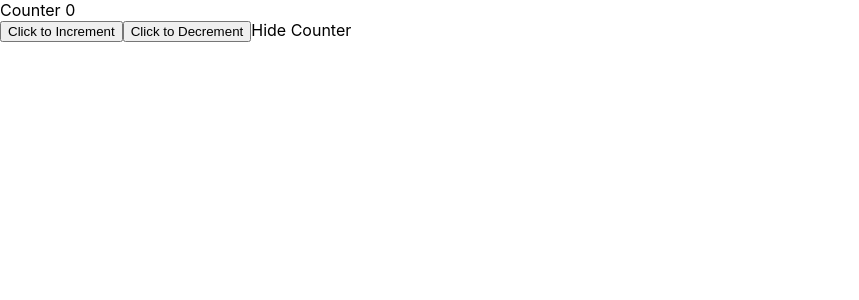
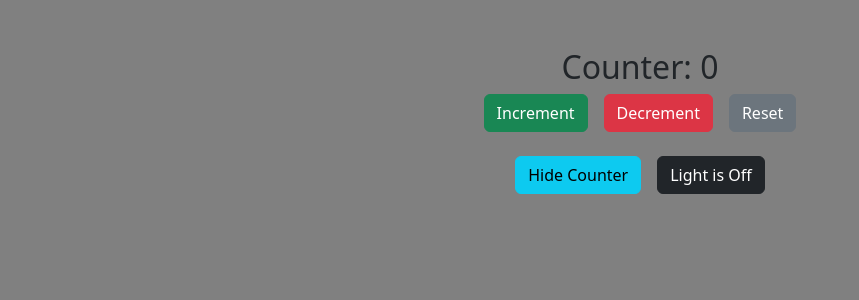
Before and after one commit to Fiza-khan1/Hooks-in-react, a React (Create React App) app: page / in a window 1280 px wide. Shown: the top 300 px of the page, without its empty margins (0-859 px from the left). Built offline with nearby package versions, Linux system fonts and the light colour scheme.

Commit message:
Usereducer examples

```diff
--- a/src/page.js
+++ b/src/page.js
@@ -1,38 +1,77 @@
-import {  useReducer } from "react";
+import { useEffect, useReducer } from "react";
+import 'bootstrap/dist/css/bootstrap.min.css';
 
-function MyApp(){
-
-  function reducer(state,action){
-    console.log(action.type)
-    console.log("ACTION",action)
-      switch(action.type){
-        case 'increment':
-        return { count: state.count + 1 ,hidden:state.hidden=true};
+function MyApp() {
+  function reducer(state, action) {
+    switch (action.type) {
+      case 'increment':
+        return { ...state, count: state.count + 1 };
       case 'decrement':
-        return { count: state.count - 1 };
+        return { ...state, count: state.count>0 ? state.count-1 : state.count=0 };
       case 'reset':
-        return { count: 0  };
+        return { ...state, count: 0 };
+      case 'toggle':
+        return { ...state, on: !state.on };
+      case 'show':
+        return { ...state, hidden: !state.hidden };
       default:
         throw new Error();
     }
   }
 
-  const initialState = { count: 0 ,hidden:false};
-  const [state,dispatch]=useReducer(reducer,initialState)
-
-  return(
-    <>
-    <div>Counter {state.count}</div>
-    <button onClick={() => dispatch({ type: 'increment' })}>Click to Increment</button>
-    <button onClick={() => dispatch({ type: 'decrement' })}>Click to Decrement</button>
-    {state.hidden ? 'Show Counter' : 'Hide Counter'}
-    </>
-  )
 
 
 
+  const initialState = { count: 0, hidden: false, on: false };
+  const [state, dispatch] = useReducer(reducer, initialState);
 
+  useEffect(() => {
+    document.body.style.backgroundColor=state.on ? 'yellow' : 'grey'
+  }, [state.on])
+
+
+  return (
+    <div className="container mt-5">
+      <div className="text-center">
+        {!state.hidden && (
+          <div className="mb-4">
+            <h2>Counter: {state.count}</h2>
+            <button
+              className="btn btn-success mx-2"
+              onClick={() => dispatch({ type: 'increment' })}
+            >
+              Increment
+            </button>
+            <button
+              className="btn btn-danger mx-2"
+              onClick={() => dispatch({ type: 'decrement' })}
+            >
+              Decrement
+            </button>
+            <button
+              className="btn btn-secondary mx-2"
+              onClick={() => dispatch({ type: 'reset' })}
+            >
+              Reset
+            </button>
+          </div>
+        )}
+        <button
+          className="btn btn-info mx-2"
+          onClick={() => dispatch({ type: 'show' })}
+        >
+          {state.hidden ? 'Show Counter' : 'Hide Counter'}
+        </button>
+
+        <button
+          className={`btn ${state.on ? 'btn-warning' : 'btn-dark'} mx-2`}
+          onClick={() => dispatch({ type: 'toggle' })}
+        >
+          {state.on ? 'Light is On' : 'Light is Off'}
+        </button>
+      </div>
+    </div>
+  );
 }
 
-
 export default MyApp;
```
